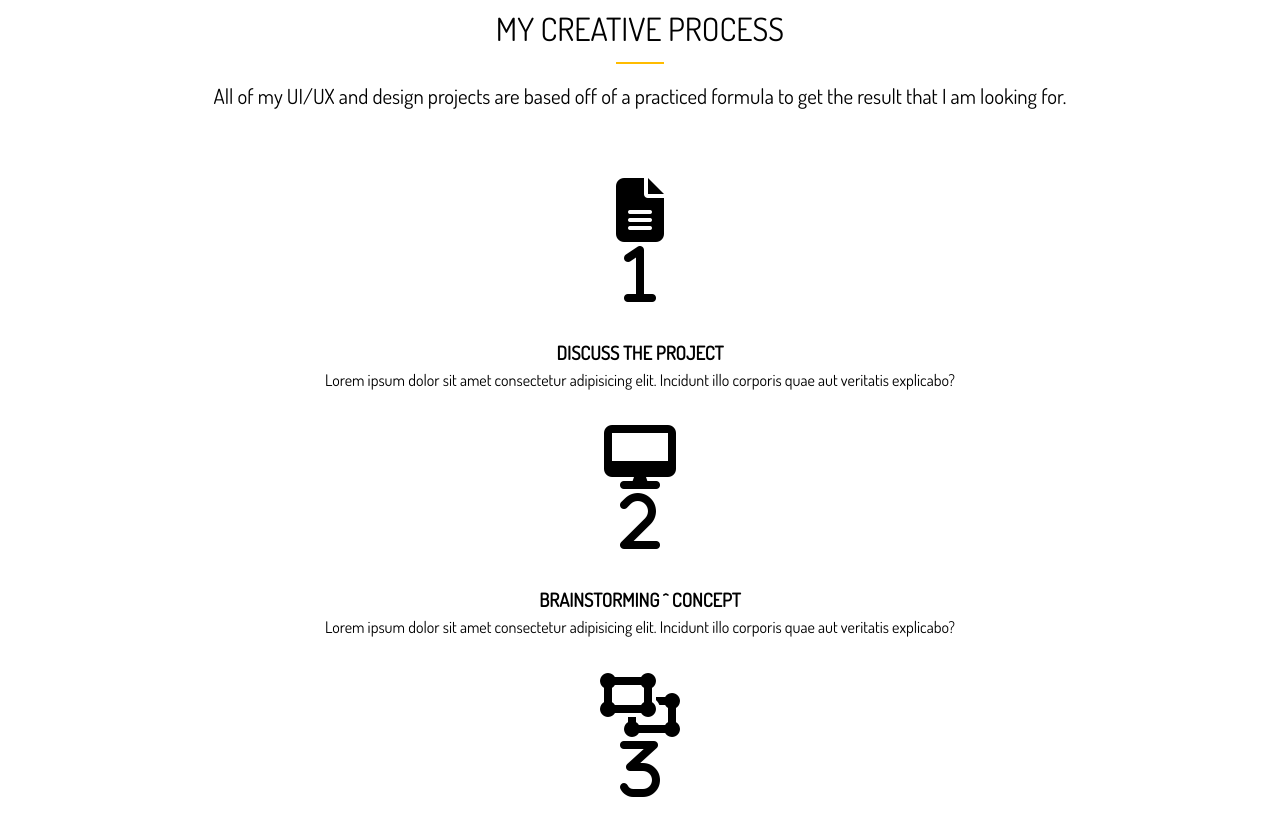
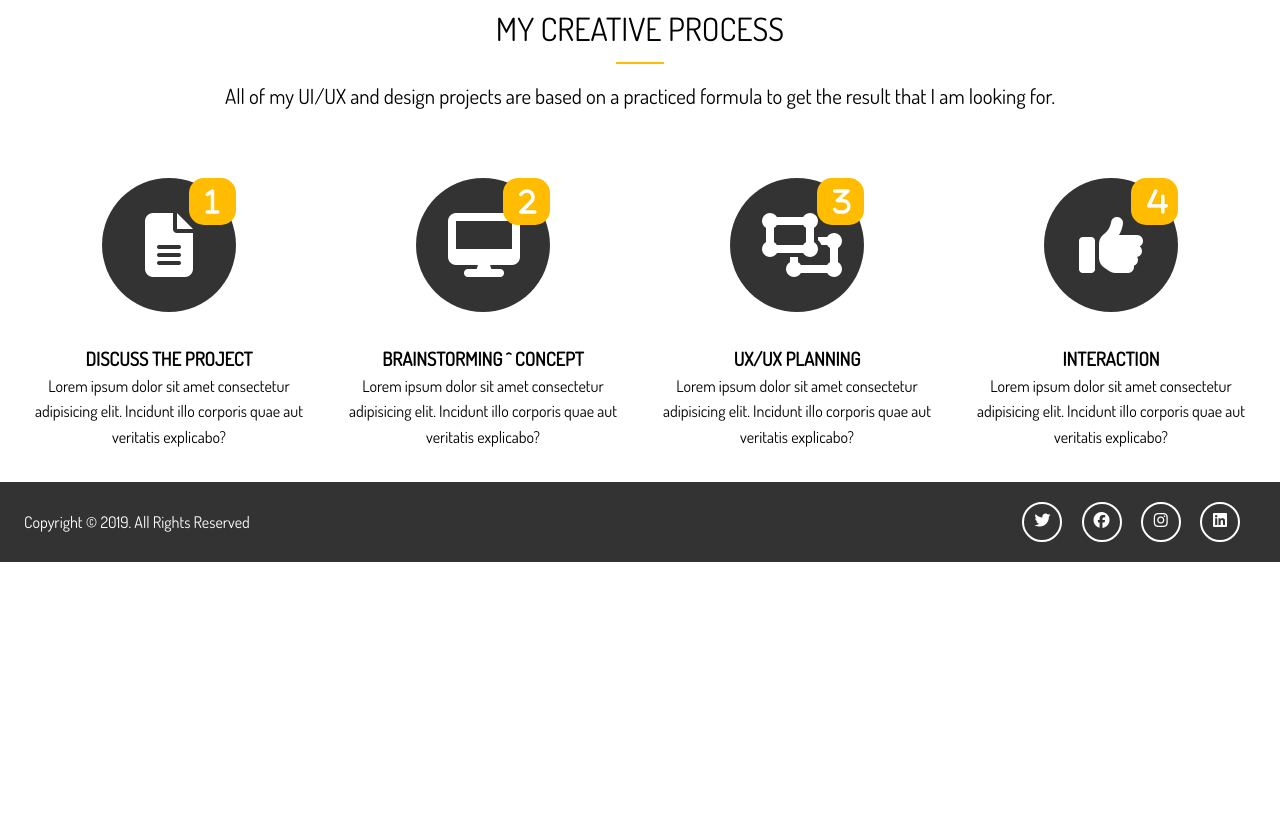
Before and after one commit to michaelromanov/portfolio_website_1, a website: page dist/index.html in a window 1280 px wide. Shown: the part 1546-2360 px from the top of the page. After the commit the page ends 2108 px from the top, so only its background shows below. Drawn offline with Linux system fonts and the light colour scheme.

Commit message:
Process Section and Footer Done, About Page next

```diff
--- a/scss/_config.scss
+++ b/scss/_config.scss
@@ -5,3 +5,12 @@ $light-color: #f4f4f4;
 $medium-color: #ccc;
 $dark-color: #333;
 $bg-image: url('../img/showcase.jpg');
+
+// Set Text Color
+@function set-text-color($color) {
+  @if(lightness($color) > 50) {
+    @return #000;
+  } @else {
+    @return #fff;
+  }
+}
--- a/scss/main.scss
+++ b/scss/main.scss
@@ -148,4 +148,83 @@ img {
       }
     }
   }
+
+  //Home Section C
+  &-c {
+    .process {
+      display: grid;
+      grid-template-columns: repeat(4, 1fr);
+      grid-gap: 1.5rem;
+      text-align: center;
+
+      // process-step
+      &-step {
+        position: absolute;
+        top: 0;
+        right: 0;
+        font-size: 28px;
+        background: $main-color;
+        color: set-text-color($main-color)
+        border-radius: 15px;
+        width: 15px;
+        line-height: 15px;
+        padding: 1rem;
+        transition: all 1s;
+      }
+
+      //process-icon
+      &-icon {
+        border-radius: 50%;
+        background: $dark-color;
+        color: set-text-color($dark-color);
+        padding: 2rem;
+        width: 70px;
+        height: 70px;
+        line-height: 70px;
+        text-align: center;
+        position: relative;
+        transition: all 1s;
+
+        &:hover {
+          background: $main-color;
+          width: 90px;
+          height: 90px;
+          line-height: 90px;
+
+          .process-step{
+            background: $dark-color;
+            color: set-text-color($dark-color);
+          }
+        }
+      }
+    }
+  }
 }
+
+// Footer
+#main-footer {
+  background: $dark-color;
+  color: #fff;
+  height: 5rem;
+
+  .footer-content {
+    display: flex;
+    justify-content: space-between;
+    height: 5rem;
+    align-items: center;
+
+    .social .fab {
+      margin-right: 1rem;
+      border: 2px #fff solid;
+      border-radius: 50%;
+      height: 20px;
+      width: 20px;
+      text-align: center;
+      padding: 0.5rem;
+
+      &:hover {
+        background: $main-color;
+      }
+    }
+  }
+}
```
Also changed, not shown: dist/css/main.css, dist/index.html.
